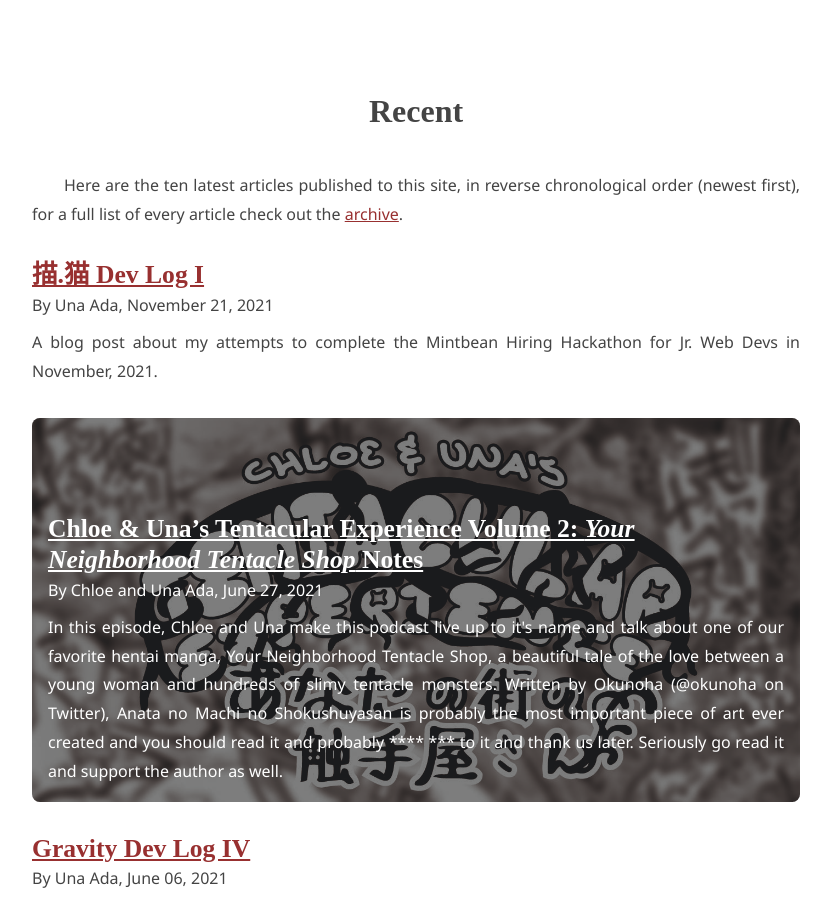
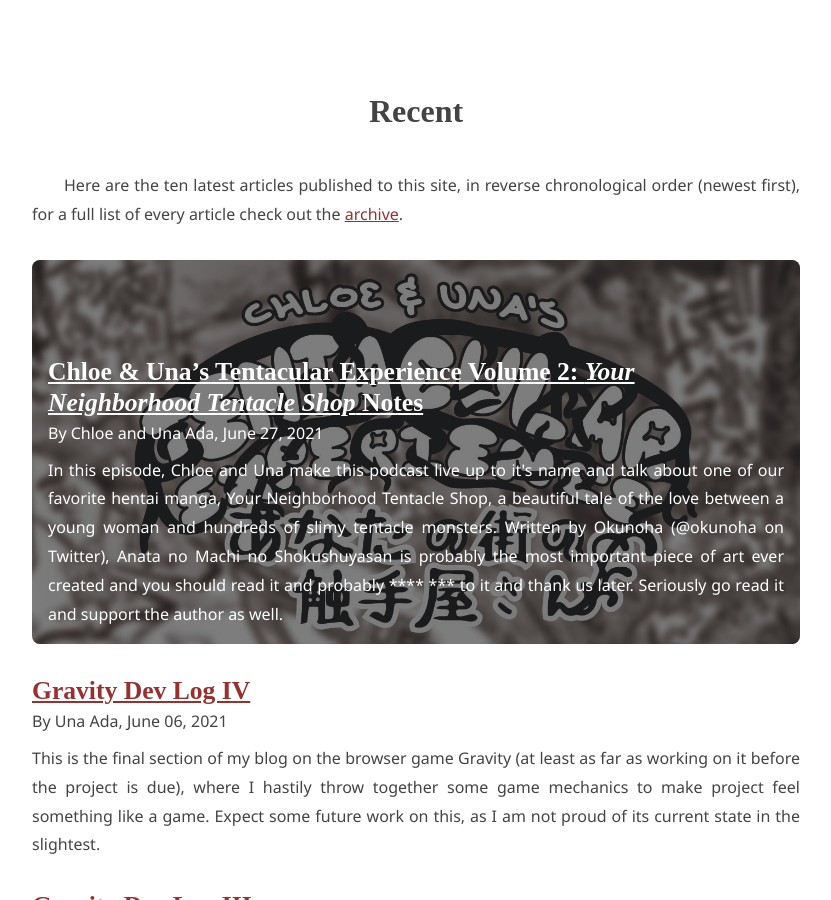
Before and after one commit to una-ada/anarchy.website, a Jekyll site: the page built from index.md, in a window 1280 px wide and 900 px high, scrolled down 313 px. Shown: the whole window, without its empty margins (224-1055 px from the left). Built offline with Jekyll 4.4.1, drawn with Linux system fonts in a browser that asks for light colours; some web fonts are replaced; some of the changed lines change nothing that is shown; some of the changed text lies outside the part shown.

Commit message:
remove kakuneko blog

```diff
--- a/_data/series.yml
+++ b/_data/series.yml
@@ -12,10 +12,6 @@
 japan:
   entry: Part
   title: Japan
-  type: series
-kakuneko:
-  entry: Part
-  title: 描.猫 Dev Log
   type: series
 language:
   entry: Part
--- a/_posts/2021-11-21-kknk1.md
+++ /dev/null
@@ -1,231 +0,0 @@
----
-author: una
-description: >
-  A blog post about my attempts to complete the Mintbean Hiring Hackathon for
-  Jr. Web Devs in November, 2021.
-entry: 1
-lang: en
-layout: post
-license: BY-ND
-series: kakuneko
-series_index: 1
-subtitle: Concept and Design
-tags: blog programming web-dev fullstack mern hackathon ui javascript
-title: 描.猫 Dev Log I
----
-
-- toc
-{:toc}
-
-## Preface
-
-Lately, I've been trying to be more active again. _Trying_. So, to that end,
-I've registered for a few "hackathon" events. One of which is hosted by
-[Mintbean][1]: [Hiring Hackathon for Jr. Web Devs][2], which I was very excited
-about... at first. There's nothing wrong with the event itself, but I was
-required to show up to another event for the first two days of this week long
-hackathon (might write up a sort of post-op for that one too at some point).
-That's all to say, I'm a bit nerfed as it were here. It's now Saturday and the
-submission deadline is Tuesday morning![^2] I'm only now starting!
-{:.content__p_dropcap}
-
-[^2]:
-    I just got a notification in the Discord server this morning that the
-    deadline is approaching so we should be putting the final touches on our
-    projects now, with a little deployment checklist... oof.
-
-What do I need to be doing then? Well, the prompt for the challenge is rather
-simple: build a digital art application. This can be either front-end only or
-fullstack... I'm obviously going to be doing the latter, why wouldn't I?[^1]
-We're given two user stories:
-
-[^1]: Because of the time constraints? Dumbass.[^3]
-[^3]:
-    This isn't even future Una talking here, this is me now acknowledging this
-    is a stupid idea!
-
-1. As a user, I can drag my mouse across the screen to make free-form lines.
-2. As a user, I can click areas of the screen with my mouse to fill them with a
-   color, texture or pattern.
-
-Additionally, for the fullstack component, we're given a few ideas: shareable
-art, saveable files, and user profiles with galleries of art.
-{:.content__p_noindent}
-
-See? Pretty simple! Well, making a drawing app is somewhat complicated in
-general, plus this will need to be deployed, so there's a good amount of work
-that needs to be done, overall. Needless to say, I'm speedrunning this, lol.
-
-## I. _Concept_
-{:#i}
-
-This would be the hardest part if I hadn't been thinking about it all week:
-deciding what it is _I_ am going to do for this. I'm going to keep it pretty
-simple, sure, but I want extendability. The option to expand on projects is very
-important to me, you see. To that end, I'm going to try to make a drawing
-library that can be built up on, implementing a lot of basics and a lot of
-modularity.
-{:.content__p_dropcap}
-
-The user stories imply at least a "brush" and a "paint bucket" tool. Of course,
-that paint bucket is a sort of "and/or" in that part of the provided examples
-was a sort of coloring book type tool. For more on that, see [Free Coloring
-Pages][3] which is listed under a section titled "Advanced applications, for
-further inspiration. We DO NOT recommend you build these..." in the event docs.
-
-### I-1. Inspiration
-{:#i-1}
-
-I suppose my main inspiration here is actually [DrawTwit][4].[^4] This was a
-small drawing application Pixiv built in collaboration with Twitter back
-in 2009. Or, maybe, it's successor [pixiv Sketch][5]. Taking a quick look at the
-app, we see a fairly simply UI:
-
-[^4]:
-    It's dead now, this page will take you to an announcement page and then
-    redirect you to pixiv Sketch.
-
-![Pixiv Sketch UI][6]
-{:.content__p_noindent}
-
-I like the brushes, and their accompanying options (size and opacity), but
-something like smudge seems a bit beyond my capabilities at the moment. So I'm
-thinking I'll stick with the brushes, paint bucket, color picker, history, and
-layers... for now.
-{:content__p_noindent}
-
-### I-2. Research
-{:#i-2}
-
-Going to go over some ideas, like, really quick here! The most basic "drawing
-app" would be something akin to this [HTML5 Drawing Pad][7] by CodePen user
-[@HayyGateaux][8]. This uses a single, simple canvas with mouse inputs
-controlling points on a stroked line. Easy, realistic, but not extensible.
-
-Having an input history would require each stroke to be held in memory, each
-state of the canvas to be saved. This can get pretty large, so how am I going to
-handle that if I don't want the canvas to just be very small?
-
-I recall a classmate of mine, [Aakaash Meduri][9], doing [a project][10] with
-drawing tools that would animate the strokes the user had input. [The
-canvas][11] in that project used a React component called
-[react-canvas-draw][12], which saves the drawing data already... this is very
-neat but not very helpful in this instance, sadly. I can still get something out
-of it, by picking the library apart, I just can't _use_ the library.
-
-Hmm, reading through this all, it just seems to be that it also uses a line
-input like the previous example, but it saves those lines in an array... ok.
-Yeahhhh... that's not going to help...
-{:.content__p_noindent}
-
-I have a general idea here, that is to not use a line history. It should
-probably be something like a diff? Y'know, like how git commits just give you
-_what changed_ rather than the state of the project as a whole? That kind of
-thing, there's probably some info online for how to do this!
-
-Looking into concepts like this online, I'm getting some basic info. For
-instance, [this answer on SO][13] touches on invertible functions. Essentially,
-if the operation merely needs to have the inverse applied, then you just need to
-store what that function is; for instance: inverting colors is undone by
-inverting colors. Of course, this sort of thing isn't necessarily in the scope
-of this project as it stands, but keeping the possibility open is important!
-Another [answer][14] points to a quote from a [page about GIMP][15]:
-{:.content__p_noindent}
-
-> GIMP's implementation of Undo is rather sophisticated. Many operations require
-> very little Undo memory (e.g., changing visibility of a layer), so you can
-> perform long sequences of them before they drop out of the Undo History. Some
-> operations, such as changing layer visibility, are _compressed_, so that doing
-> them several times in a row produces only a single point in the Undo History.
-> However, there are other operations that may consume a lot of undo memory.
-> Most filters are implemented by plug-ins, so the GIMP core has no efficient
-> way of knowing what changed. As such, there is no way to implement Undo except
-> by memorizing the entire contents of the affected layer before and after the
-> operation. You might only be able to perform a few such operations before they
-> drop out of the Undo History.
-
-I don't know how this is supposed to be useful, tho, it just reiterates
-previously mentioned information! [Other answers][16] pertaining more to brush
-strokes return to the issue of using canvas lines, essentially. I don't like
-this because it severely limits what you can do with brushes! I want the canvas
-to be pixel editing not vectors... I think I have an idea here.
-{:.content__p_noindent}
-
-It might be complicated to implement, but basically as long as you're inputing a
-brush stroke, you're doing so on a sort of temporary layer. This layer when
-"completed" will have it's inversion calculated based on what's below it. If
-you're cover up sections, you're masking them in a sense, so undo would have to
-store the images that was masked. This could theoretically lower the amount of
-stored data, since a brush stroke isn't necessarily going to cover the entire
-canvas! Combining this with the aforementioned concept of inverting filters,
-there simply needs to be a way to define a filter that inverts the brush stroke.
-
-I'm only concerning myself with this at the moment because it _could_ dictate
-the way that data is stored and generated in the first place. However, given
-everything said here, I think I have the general idea now.
-{:.content__p_noindent}
-
-## II. _Design_
-{:#ii}
-
-I was really tempted to start out by doing a logo for this. I've been meaning to
-name all my projects in alphabetical order, but given the recent acquisition of
-the domain name 猫.dev, I couldn't help but call this "描.猫!" Of course, I
-thought I could throw together something really cute and simple in a few
-minutes... I was very wrong about this. I spent a few hours, which I do not
-have, messing around in Illustrator to no avail. I will revisit this in the
-future.
-{:.content__p_dropcap}
-
-For now, the priority should be the wireframes!
-{:.content__p_noindent}
-
-### II-1. Sketches
-{:#ii-1}
-
-Ok, so this is going to be really basic. I don't have a lot of motivation to be
-super original with the wireframes. The UI for the editor is just going to be
-something akin to Pixiv Sketch, with a bit of influence from Photoshop or MS
-Paint for the color selector, rather than just a list of preselected colors like
-Sketch has.
-
-When it comes to posts and profiles, it's mostly something like Instagram. I
-thought it might be neat to do a masonry layout to accomodate different sizes of
-artwork, being columns so that the design can be very responsive... haven't
-quite accomodated that in the design in the editor... hmm.
-
-- [Login Page][17]
-- [Timeline][18]
-- [Editor][19]
-- [Post Page][20]
-- [User Profile][21]
-
-This is all the sketches I did. It's pretty basic, as I said. Also, this is all
-I got done over the weekend, so I do not have time to clean these up in Adobe
-XD! In fact, I probably should just cut the scope of this down to the editor for
-now... come back to it when I have more time, perhaps.
-{:.content__p_noindent}
-
-## Footnotes
-
-[1]: https://mintbean.io/
-[2]: https://mintbean.io/meets/cfa4fa54-c706-4c51-a04f-671f6686f9fd
-[3]: https://www.free-coloring-pages.com/online.html
-[4]: http://drawtwit.com/
-[5]: https://sketch.pixiv.net/
-[6]: /assets/img/pixiv-sketch.png
-[7]: https://codepen.io/HarryGateaux/pen/BApxl
-[8]: https://codepen.io/HarryGateaux
-[9]: https://github.com/acashmoney
-[10]: https://github.com/acashmoney/graffiti-wall
-[11]: https://github.com/acashmoney/graffiti-wall/blob/main/src/components/Canvas/Canvas.jsx
-[12]: https://github.com/embiem/react-canvas-draw
-[13]: https://stackoverflow.com/a/21969918
-[14]: https://stackoverflow.com/a/43216211
-[15]: http://mediaintro.teeks99.com/Photos/Photos-3-Gimp.html
-[16]: https://stackoverflow.com/a/17151852
-[17]: /assets/img/kknk/SketchLogin.png
-[18]: /assets/img/kknk/SketchTimeline.png
-[19]: /assets/img/kknk/SketchEditor.png
-[20]: /assets/img/kknk/SketchPost.png
-[21]: /assets/img/kknk/SketchUser.png
```
Also changed, not shown: assets/img/kknk/SketchEditor.png (deleted), assets/img/kknk/SketchLogin.png (deleted), assets/img/kknk/SketchPost.png (deleted), assets/img/kknk/SketchTimeline.png (deleted), assets/img/kknk/SketchUser.png (deleted), assets/img/pixiv-sketch.png (deleted).
